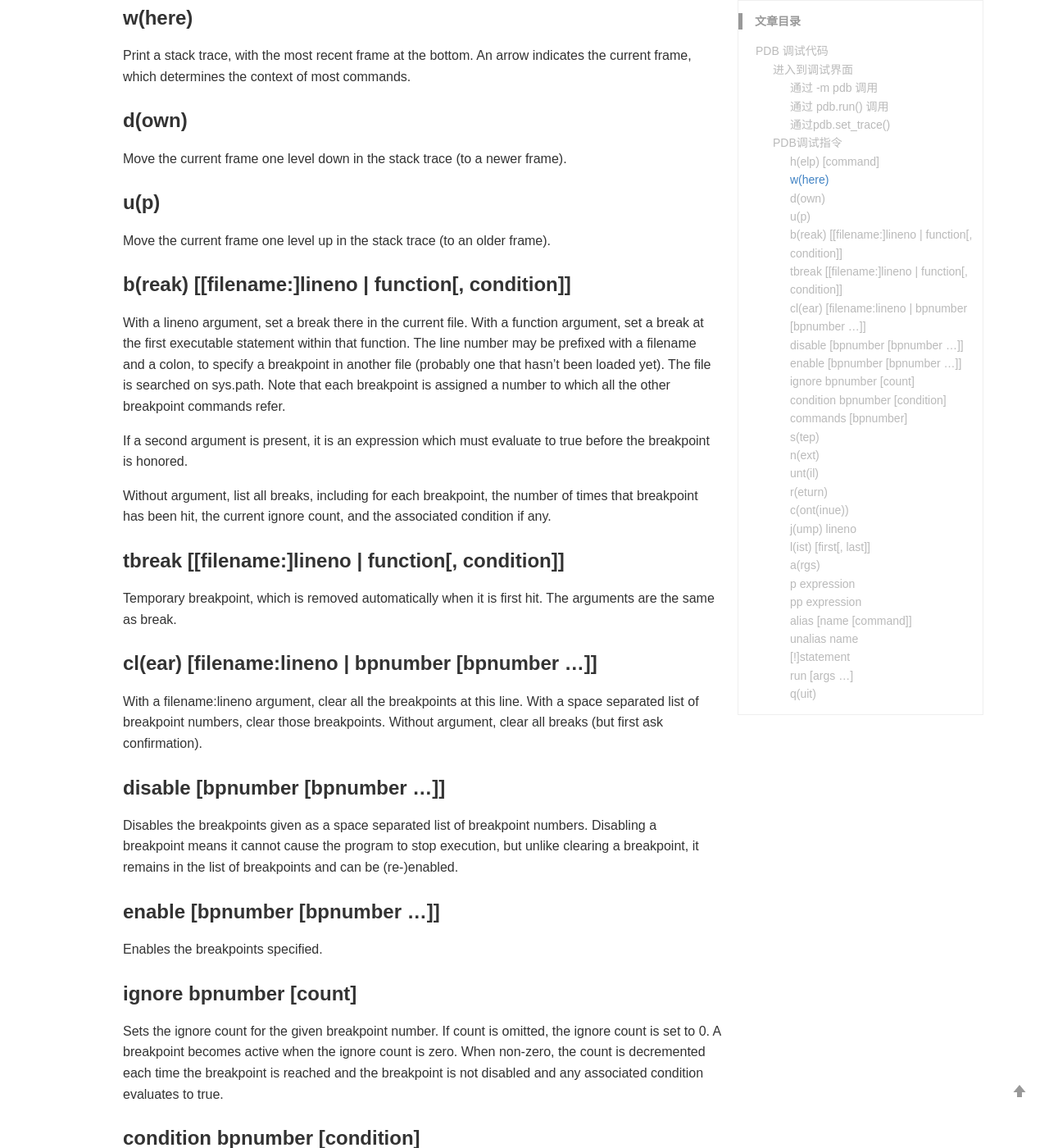
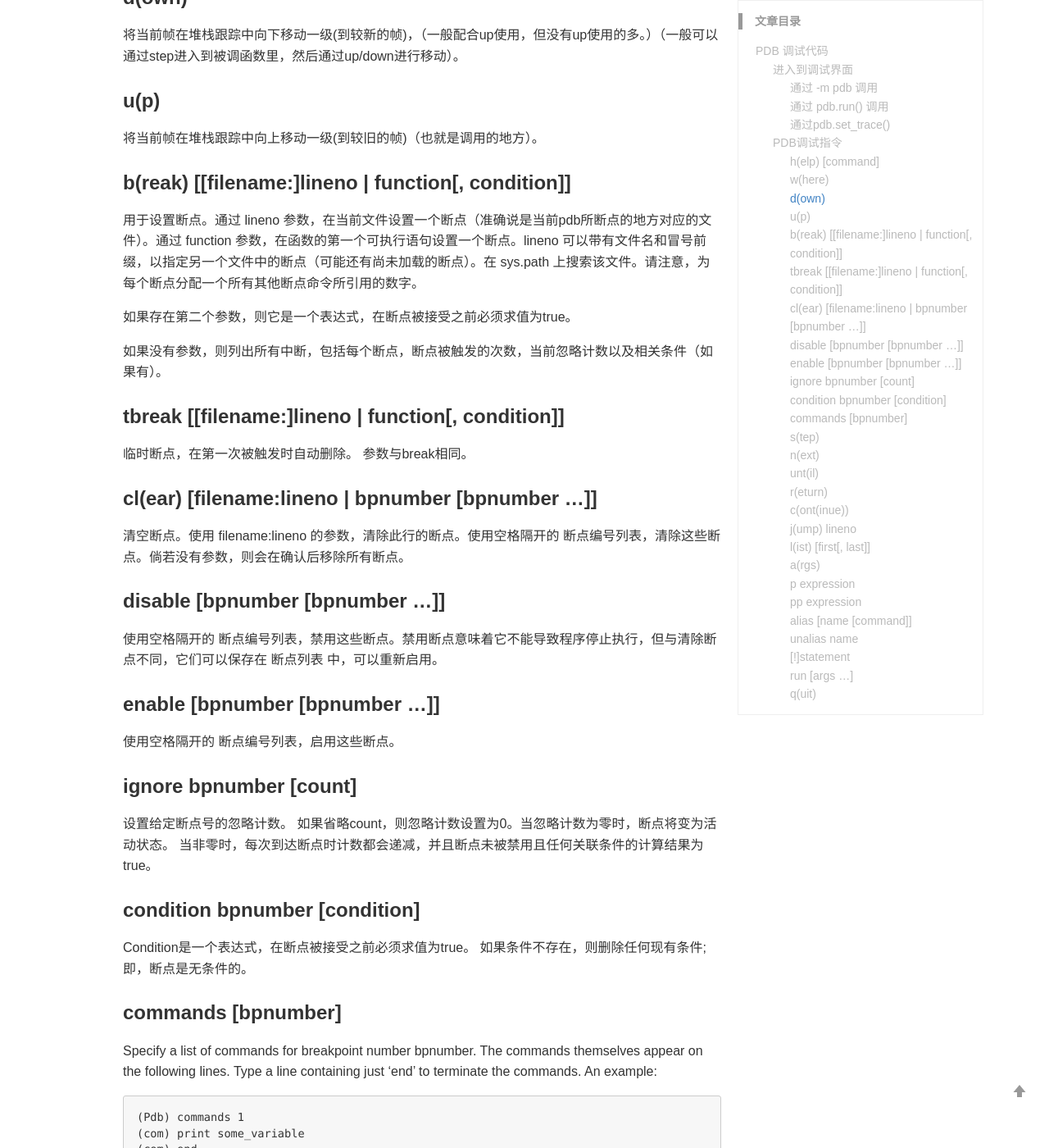
Before and after one commit to halysl/halysl.github.io, a Jekyll site: the page built from _posts/2019-01-27-pdb调试代码.md, in a window 1280 px wide and 1400 px high, scrolled down 3534 px. Shown: the whole window at 82% size. Built offline with Jekyll 4.4.1, drawn with Linux system fonts in a browser that asks for light colours; some of the changed text lies outside the part shown.

Commit message:
add 更新翻译

````diff
--- a/_posts/2019-01-27-pdb调试代码.md
+++ b/_posts/2019-01-27-pdb调试代码.md
@@ -20,9 +20,8 @@
 
 ## 进入到调试界面
 
-<span id = "by_mpdb">
+<span id = "by_mpdb"></span>
 ### 通过 -m pdb 调用
-</span>
 
 针对一些小型的，只有单个文件的模块（即*.py文件），可以使用
 
@@ -53,9 +52,8 @@
 (Pdb)
 ```
 
-<span id = "by_run">
+<span id = "by_run"></span>
 ### 通过 pdb.run() 调用
-</span>
 
 针对交互式终端（即终端输入 `python` 进入的界面），可以使用 `pdb.run(func_name(**args))` 就可以调试当前终端的某些函数或者类，但不常用。
 
@@ -80,9 +78,8 @@
 
 可以通过上面代码的倒数第二行看出，通过 pdb 进入到了 「当前 python shell 的 sum() 里」，但是 pdb 的很多功能并不如预期，所以很少用这种方法。
 
-<span id = "by_set_trace">
+<span id = "by_set_trace"></span>
 ### 通过pdb.set_trace()
-</span>
 
 在大型项目中，通常会有很多模块文件，也有复杂的调用关系，这时再用 `-m pdb` 的方式就太低效了。这时可以使用 `pdb.set_trace()` 的方法做定位。程序会自动运行，直到运行到 set_trace() 的地方。
 
@@ -142,40 +139,50 @@
 如果参数为 `pdb` 则展示关于 pdb 完整的文档。
 
 ### w(here)
-Print a stack trace, with the most recent frame at the bottom. An arrow indicates the current frame, which determines the context of most commands.
+
+打印堆栈跟踪，最新的调用栈在底部。箭头表示当前执行语句，通过它确认命令的上下文。
 
 ### d(own)
-Move the current frame one level down in the stack trace (to a newer frame).
+
+将当前帧在堆栈跟踪中向下移动一级(到较新的帧)，（一般配合up使用，但没有up使用的多。）（一般可以通过step进入到被调函数里，然后通过up/down进行移动）。
 
 ### u(p)
-Move the current frame one level up in the stack trace (to an older frame).
+将当前帧在堆栈跟踪中向上移动一级(到较旧的帧)（也就是调用的地方）。
 
 ### b(reak) [[filename:]lineno | function[, condition]]
-With a lineno argument, set a break there in the current file. With a function argument, set a break at the first executable statement within that function. The line number may be prefixed with a filename and a colon, to specify a breakpoint in another file (probably one that hasn’t been loaded yet). The file is searched on sys.path. Note that each breakpoint is assigned a number to which all the other breakpoint commands refer.
 
-If a second argument is present, it is an expression which must evaluate to true before the breakpoint is honored.
+用于设置断点。通过 lineno 参数，在当前文件设置一个断点（准确说是当前pdb所断点的地方对应的文件）。通过 function 参数，在函数的第一个可执行语句设置一个断点。lineno 可以带有文件名和冒号前缀，以指定另一个文件中的断点（可能还有尚未加载的断点）。在 sys.path 上搜索该文件。请注意，为每个断点分配一个所有其他断点命令所引用的数字。
 
-Without argument, list all breaks, including for each breakpoint, the number of times that breakpoint has been hit, the current ignore count, and the associated condition if any.
+如果存在第二个参数，则它是一个表达式，在断点被接受之前必须求值为true。
+
+如果没有参数，则列出所有中断，包括每个断点，断点被触发的次数，当前忽略计数以及相关条件（如果有）。
 
 ### tbreak [[filename:]lineno | function[, condition]]
-Temporary breakpoint, which is removed automatically when it is first hit. The arguments are the same as break.
+
+临时断点，在第一次被触发时自动删除。 参数与break相同。
 
 ### cl(ear) [filename:lineno | bpnumber [bpnumber …]]
-With a filename:lineno argument, clear all the breakpoints at this line. With a space separated list of breakpoint numbers, clear those breakpoints. Without argument, clear all breaks (but first ask confirmation).
+
+清空断点。使用 filename:lineno 的参数，清除此行的断点。使用空格隔开的 断点编号列表，清除这些断点。倘若没有参数，则会在确认后移除所有断点。
 
 ### disable [bpnumber [bpnumber …]]
-Disables the breakpoints given as a space separated list of breakpoint numbers. Disabling a breakpoint means it cannot cause the program to stop execution, but unlike clearing a breakpoint, it remains in the list of breakpoints and can be (re-)enabled.
+
+使用空格隔开的 断点编号列表，禁用这些断点。禁用断点意味着它不能导致程序停止执行，但与清除断点不同，它们可以保存在 断点列表 中，可以重新启用。
 
 ### enable [bpnumber [bpnumber …]]
-Enables the breakpoints specified.
+
+使用空格隔开的 断点编号列表，启用这些断点。
 
 ### ignore bpnumber [count]
-Sets the ignore count for the given breakpoint number. If count is omitted, the ignore count is set to 0. A breakpoint becomes active when the ignore count is zero. When non-zero, the count is decremented each time the breakpoint is reached and the breakpoint is not disabled and any associated condition evaluates to true.
+
+设置给定断点号的忽略计数。 如果省略count，则忽略计数设置为0。当忽略计数为零时，断点将变为活动状态。 当非零时，每次到达断点时计数都会递减，并且断点未被禁用且任何关联条件的计算结果为true。
 
 ### condition bpnumber [condition]
-Condition is an expression which must evaluate to true before the breakpoint is honored. If condition is absent, any existing condition is removed; i.e., the breakpoint is made unconditional.
+
+Condition是一个表达式，在断点被接受之前必须求值为true。 如果条件不存在，则删除任何现有条件; 即，断点是无条件的。
 
 ### commands [bpnumber]
+
 Specify a list of commands for breakpoint number bpnumber. The commands themselves appear on the following lines. Type a line containing just ‘end’ to terminate the commands. An example:
 
 ```
@@ -196,38 +203,48 @@
 If you use the ‘silent’ command in the command list, the usual message about stopping at a breakpoint is not printed. This may be desirable for breakpoints that are to print a specific message and then continue. If none of the other commands print anything, you see no sign that the breakpoint was reached.
 
 ### s(tep)
-Execute the current line, stop at the first possible occasion (either in a function that is called or on the next line in the current function).
+
+执行当前行，在第一个可能的场合停止（在被调用的函数中或在当前函数的下一行中停止）。(意味着可以进入到底层非自己写的代码中。)
 
 ### n(ext)
-Continue execution until the next line in the current function is reached or it returns. (The difference between next and step is that step stops inside a called function, while next executes called functions at (nearly) full speed, only stopping at the next line in the current function.)
+
+继续执行，直到达到当前函数中的下一行或返回。（next 和 step 之间的区别在于 step 在被调用函数内停止，而 next 以（几乎）全速执行被调用函数，仅停止在当前函数的下一行。）（可以理解为粗粒度的下一步，调用过程不管。）
 
 ### unt(il)
-Continue execution until the line with the line number greater than the current one is reached or when returning from current frame.
+
+继续执行，直到达到行号大于当前行的行或从当前帧返回。
 
 ### r(eturn)
-Continue execution until the current function returns.
+
+继续执行，直到当前函数返回。
 
 ### c(ont(inue))
-Continue execution, only stop when a breakpoint is encountered.
+
+继续执行，仅在遇到断点时停止。
 
 ### j(ump) lineno
-Set the next line that will be executed. Only available in the bottom-most frame. This lets you jump back and execute code again, or jump forward to skip code that you don’t want to run.
 
-It should be noted that not all jumps are allowed — for instance it is not possible to jump into the middle of a for loop or out of a finally clause.
+设置将要执行的下一行。 仅适用于最底部的框架。 这使您可以跳回并再次执行代码，或者跳转到跳过您不想运行的代码。
+
+应该注意的是，并非所有跳转都是允许的 - 例如，不可能跳转到for循环的中间或跳出finally子句。
 
 ### l(ist) [first[, last]]
-List source code for the current file. Without arguments, list 11 lines around the current line or continue the previous listing. With one argument, list 11 lines around at that line. With two arguments, list the given range; if the second argument is less than the first, it is interpreted as a count.
+
+列出当前文件的源代码。如果不指定参数，请在 当前运行行 上下各展示五行或继续上一个列表。使用一个参数，在 指定行 上下各展示武行。使用两个参数，列出给定范围（从first行到last行）;如果第二个参数小于第一个参数，则将其解释为计数（从first行到first+last行）。
 
 ### a(rgs)
-Print the argument list of the current function.
+
+打印当前函数的参数列表。
 
 ### p expression
-Evaluate the expression in the current context and print its value.
 
->注解 print can also be used, but is not a debugger command — this executes the Python print statement.
+执行当前上下文中的表达式并打印其值。
+
+也可以使用print打印表达式，但它不是调试器命令 - 这将执行Python print语句。
 
 ### pp expression
-Like the p command, except the value of the expression is pretty-printed using the pprint module.
+
+与p命令一样，除了表达式的值使用pprint模块进行漂亮打印。
 
 ### alias [name [command]]
 Creates an alias called name that executes command. The command must not be enclosed in quotes. Replaceable parameters can be indicated by %1, %2, and so on, while %* is replaced by all the parameters. If no command is given, the current alias for name is shown. If no arguments are given, all aliases are listed.
@@ -247,15 +264,18 @@
 Deletes the specified alias.
 
 ### [!]statement
-Execute the (one-line) statement in the context of the current stack frame. The exclamation point can be omitted unless the first word of the statement resembles a debugger command. To set a global variable, you can prefix the assignment command with a global command on the same line, e.g.:
 
-```
+在当前堆栈帧的上下文中执行（一行）语句。除非语句的第一个单词类似于调试器命令，否则可以省略感叹号。要设置全局变量，可以在赋值命令的前面添加一个全局命令，例如：
+
+```python
 (Pdb) global list_options; list_options = ['-l']
 (Pdb)
 ```
 
 ### run [args …]
-Restart the debugged Python program. If an argument is supplied, it is split with “shlex” and the result is used as the new sys.argv. History, breakpoints, actions and debugger options are preserved. “restart” is an alias for “run”.
+
+重新启动调试的Python程序。 如果提供了参数，则使用“shlex”进行拆分，并将结果用作新的sys.argv。 保留历史记录，断点，操作和调试器选项。 “restart”是“run”的别名。
 
 ### q(uit)
-Quit from the debugger. The program being executed is aborted.
+
+退出调试器。 正在执行的程序被中止。
````
Also changed, not shown: _posts/2019-01-21-paramiko的简单学习.md (+2 -2 lines).
